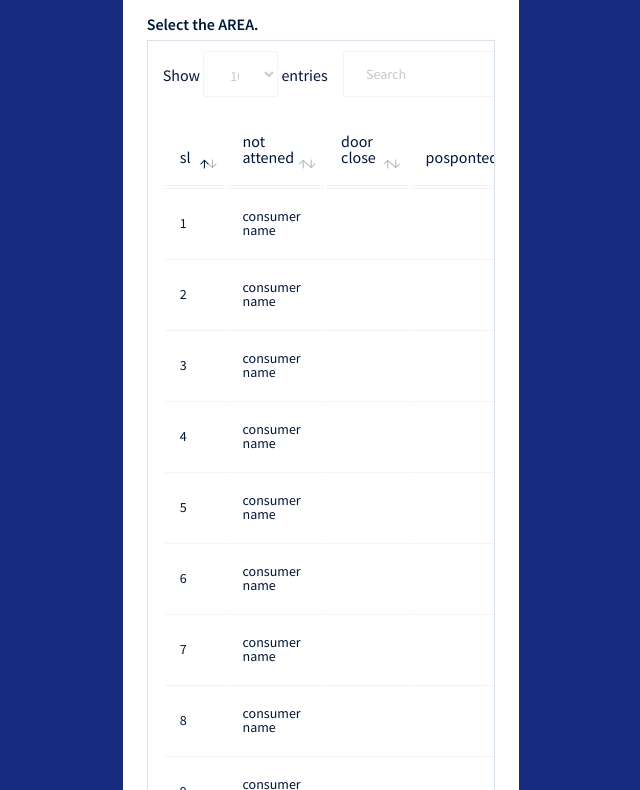
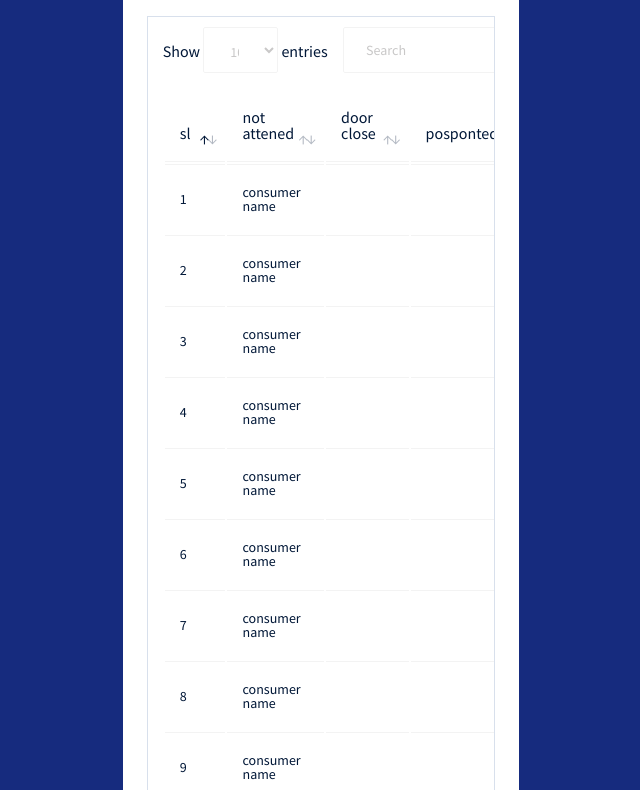
Before and after one commit to Adithyanmohanadz/KSEB, a plain HTML site: page area-details.html in a window 1280 px wide. Shown: the part 156-946 px from the top of the page, without its empty margins (319-959 px from the left). Drawn offline with Linux system fonts and the light colour scheme; files that its build step writes are made by us from their sources.

Commit message:
modified

```diff
--- a/area-details.html
+++ b/area-details.html
@@ -43,7 +43,8 @@
                <a href="index.html"><img src="images/kseb.jpg" alt="logo"></a>
               </div>
 
-              <h6 class="font-weight-medium">Select the AREA.</h6>
+              <!-- <h6 class="font-weight-medium">Select the AREA.</h6> -->
+
                     <div class="card">
                         <div class="card-body p-0">
                             <h4 class="card-title"></h4>
```
Also changed, not shown: home.html (+2 -1 lines).
